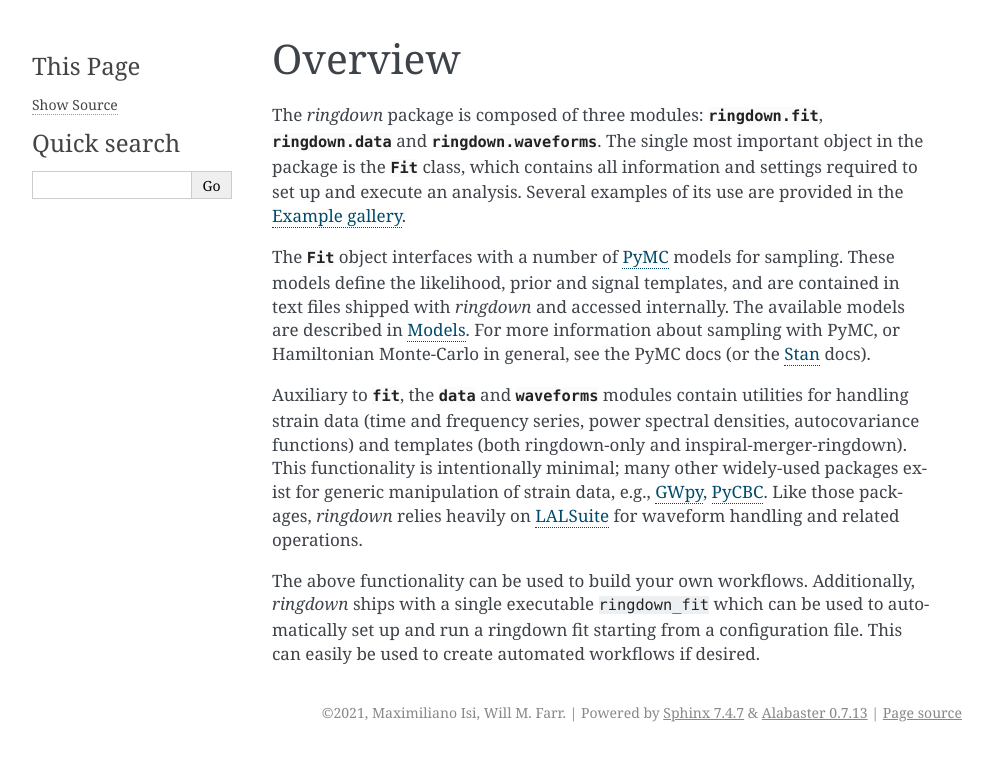
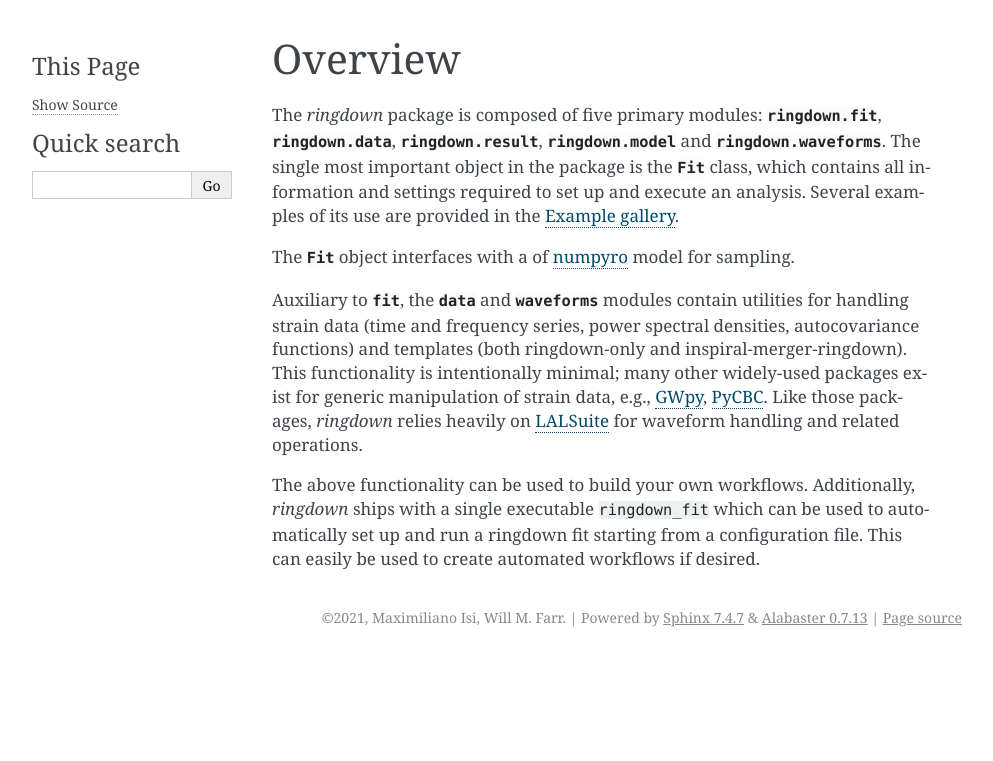
Before and after one commit to maxisi/ringdown, a Sphinx documentation site: the page built from docs/overview.rst, in a window 1280 px wide. Shown: the top 761 px of the page, without its empty margins (148-1141 px from the left). Built offline with Sphinx 7.4.7, drawn with Linux system fonts in a browser that asks for light colours; pages that are not in the unit, such as notebooks, are missing from menus.

Commit message:
doc text

```diff
--- a/docs/index.rst
+++ b/docs/index.rst
@@ -8,7 +8,7 @@ ringdown
 
 **ringdown** is a Python package for the Bayesian analysis of black hole ringdowns in data from gravitational-wave detectors, like `LIGO <https://www.ligo.caltech.edu>`_ and `Virgo <https://www.virgo-gw.eu>`_.
 
-`ringdown` contains basic utilities to manipulate strain data and easily set up your own inference analyses quickly. The current implementation relies on `PyMC <https://docs.pymc.io/>`_ for sampling multidimensional posterior probability densities.
+`ringdown` contains basic utilities to manipulate strain data and easily set up your own inference analyses quickly. The current implementation relies on `numpyro <https://num.pyro.ai>`_ for sampling multidimensional posterior probability densities.
 
 This documentation is being actively developed. Usage examples can be found :doc:`here <gallery>` and API documentation in the :ref:`modindex`.
 
--- a/docs/overview.rst
+++ b/docs/overview.rst
@@ -1,11 +1,27 @@
 Overview
 ========
 
-The `ringdown` package is composed of three modules: :mod:`ringdown.fit`, :mod:`ringdown.data` and :mod:`ringdown.waveforms`. The single most important object in the package is the :class:`Fit <ringdown.fit.Fit>` class, which contains all information and settings required to set up and execute an analysis. Several examples of its use are provided in the :doc:`gallery`.
+The `ringdown` package is composed of five primary modules: :mod:`ringdown.fit`,
+:mod:`ringdown.data`, :mod:`ringdown.result`, :mod:`ringdown.model` and
+:mod:`ringdown.waveforms`. The single most important object in the package is
+the :class:`Fit <ringdown.fit.Fit>` class, which contains all information and
+settings required to set up and execute an analysis. Several examples of its use
+are provided in the :doc:`gallery`.
 
-The :class:`Fit <ringdown.fit.Fit>` object interfaces with a number of `PyMC <https://docs.pymc.io/>`_ models for sampling. These models define the likelihood, prior and signal templates, and are contained in text files shipped with `ringdown` and accessed internally. The available models are described in :doc:`models`. For more information about sampling with PyMC, or Hamiltonian Monte-Carlo in general, see the PyMC docs (or the `Stan <https://mc-stan.org/>`_ docs).
+The :class:`Fit <ringdown.fit.Fit>` object interfaces with a of `numpyro
+<https://num.pyro.ai>`_ model for sampling.
 
-Auxiliary to :mod:`fit <ringdown.fit>`, the :mod:`data <ringdown.data>` and :mod:`waveforms <ringdown.waveforms>` modules contain utilities for handling strain data (time and frequency series, power spectral densities, autocovariance functions) and templates (both ringdown-only and inspiral-merger-ringdown). This functionality is intentionally minimal; many other widely-used packages exist for generic manipulation of strain data, e.g., `GWpy <https://gwpy.github.io>`_, `PyCBC <https://pycbc.org>`_.
-Like those packages, `ringdown` relies heavily on `LALSuite <https://pypi.org/project/lalsuite/>`_ for waveform handling and related operations.
+Auxiliary to :mod:`fit <ringdown.fit>`, the :mod:`data <ringdown.data>` and
+:mod:`waveforms <ringdown.waveforms>` modules contain utilities for handling
+strain data (time and frequency series, power spectral densities, autocovariance
+functions) and templates (both ringdown-only and inspiral-merger-ringdown). This
+functionality is intentionally minimal; many other widely-used packages exist
+for generic manipulation of strain data, e.g., `GWpy <https://gwpy.github.io>`_,
+`PyCBC <https://pycbc.org>`_. Like those packages, `ringdown` relies heavily on
+`LALSuite <https://pypi.org/project/lalsuite/>`_ for waveform handling and
+related operations.
 
-The above functionality can be used to build your own workflows. Additionally, `ringdown` ships with a single executable ``ringdown_fit`` which can be used to automatically set up and run a ringdown fit starting from a configuration file. This can easily be used to create automated workflows if desired.
+The above functionality can be used to build your own workflows. Additionally,
+`ringdown` ships with a single executable ``ringdown_fit`` which can be used to
+automatically set up and run a ringdown fit starting from a configuration file.
+This can easily be used to create automated workflows if desired.
```
Also changed, not shown: other parts of docs/index.rst (+1 -1 lines), docs/models.rst (+67 -37 lines).
